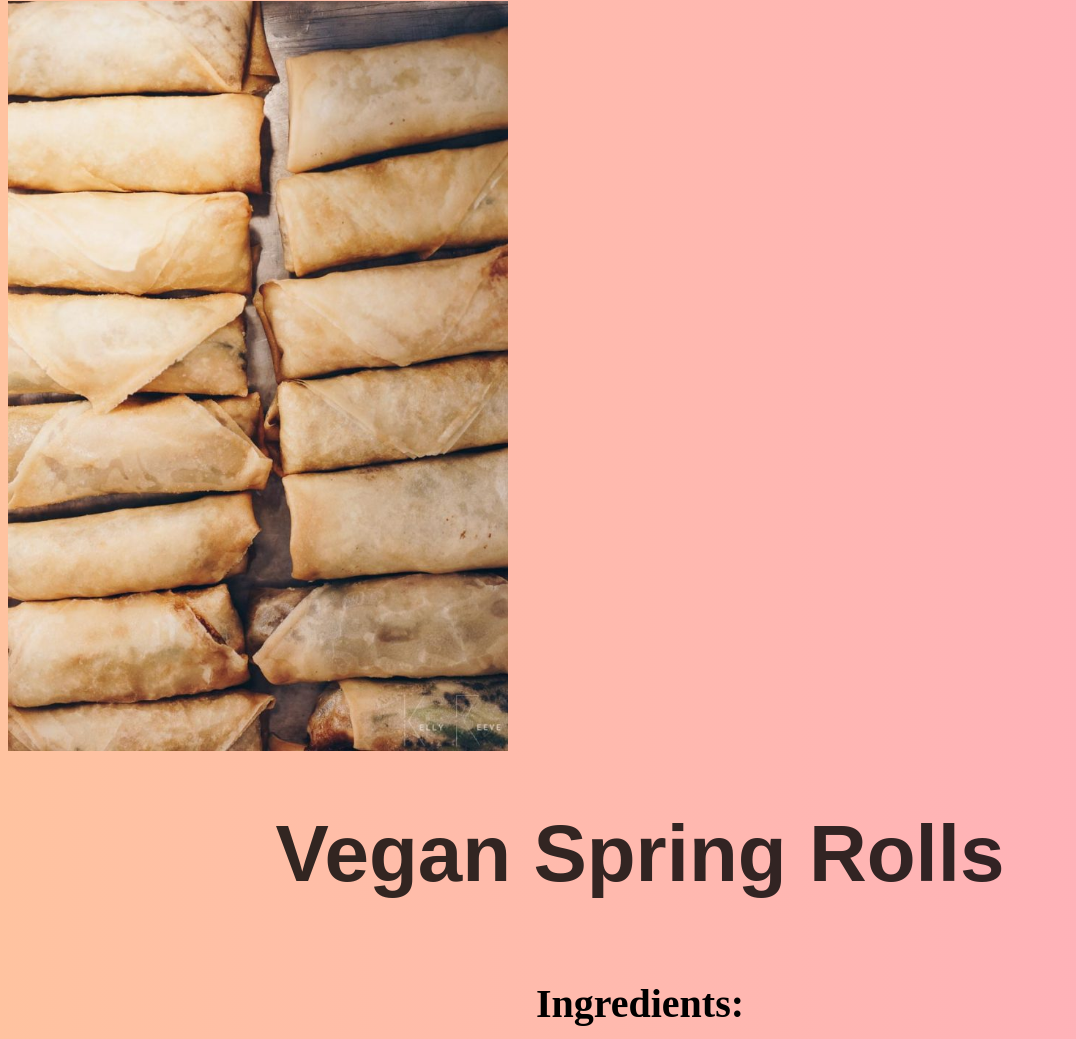
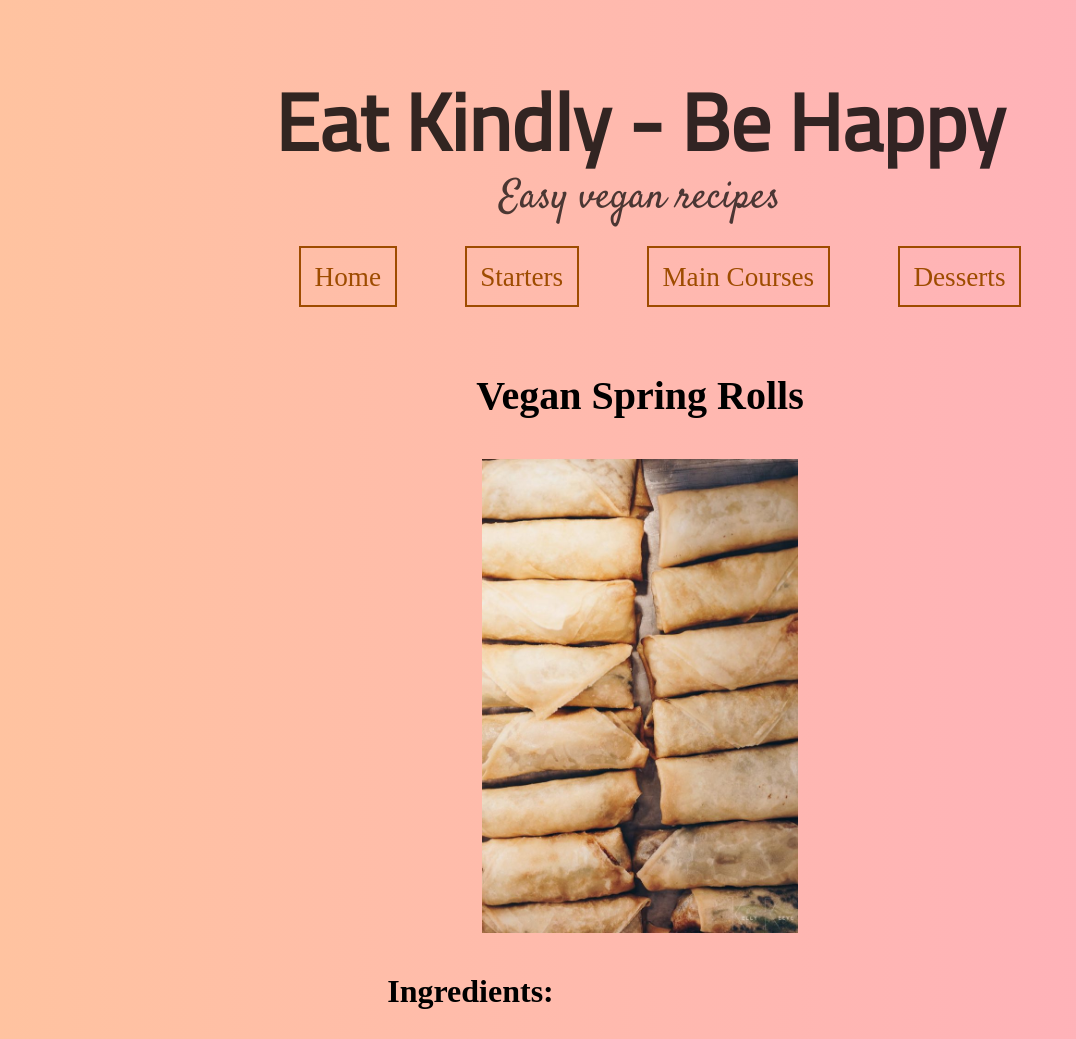
Before and after one commit to Adriennke/team-recipe, a plain HTML site: page recipes/starter.html in a window 1280 px wide. Shown: the part 7-1046 px from the top of the page, without its empty margins (0-1076 px from the left). Drawn offline with Linux system fonts and the light colour scheme; files that its build step writes are made by us from their sources.

Commit message:
add edited file

```diff
--- a/recipes/starter.html
+++ b/recipes/starter.html
@@ -5,15 +5,28 @@
     <meta charset="UTF-8">
     <meta name="viewport" content="width=device-width, initial-scale=1.0">
     <meta http-equiv="X-UA-Compatible" content="ie=edge">
-    <link rel="stylesheet" href="main.css">
+    <link href="https://fonts.googleapis.com/css?family=Cairo|Satisfy&display=swap" rel="stylesheet">
+    <link rel="stylesheet" href="../main.css">
     <title>Vegan Spring Rolls</title>
 </head>
 
 <body>
-    <img src="../images/springrolls683x1024.jpg" alt="vegan spring rolls" width="500px" height="auto">
-    <h1>Vegan Spring Rolls</h1>
-
-    <h2>Ingredients:</h2>
+    <header>
+        <h1>Eat Kindly - Be Happy</h1>
+        <h2 class="subheadline">Easy vegan recipes</h2>
+        <nav>
+            <ul id="nav-ul">
+                <li class="nav-li"><a href="../index.html">Home</a></li>
+                <li class="nav-li"><a href="starter.html">Starters</a></li>
+                <li class="nav-li"><a href="main-course.html">Main Courses</a></li>
+                <li class="nav-li"><a href="desert.html">Desserts</a></li>
+            </ul>
+        </nav>
+    </header>
+    <h2>Vegan Spring Rolls</h2>
+    <img id="desert-img" src="../images/springrolls683x1024.jpg" alt="vegan spring rolls" width="500px" height="auto">
+    <div class="center-text">
+        <h3>Ingredients:</h3>
         <ul>
             <li>50g vermicelli</li>
             <li>1 clove of garlic, crushed</li>
@@ -25,12 +38,13 @@
             <li>pinch white pepper</li>
             <li>20 small sheets of spring roll pastry</li>
         </ul>
-    <h2>Preparation:</h2>
+        <h3>Preparation:</h3>
         <ol>
             <li>Soak the vermicelli in boiling water for a few minutes, rinse</li>
             <li>Pound the garlic in a pestle and mortar until crushed.</li>
             <li>Gently heat the oil in a wok and add the garlic and fry until golden brown regulating the heat where
-            necessary so as not to burn the garlic. add the bean sprouts and continue to cook for approx 1 minute.</li>
+                necessary so as not to burn the garlic. add the bean sprouts and continue to cook for approx 1 minute.
+            </li>
             <li>Add the vermicelli, oyster sauce, sugar, salt, pepper and coriander at the end.</li>
             <li>mix until you get a dense dough</li>
             <li>Taste and add more seasonings if necessary.</li>
@@ -39,10 +53,12 @@
         <ol>
             <li>Make a paste using a mix of flour and water; this will be used as a glue to stick the spring rolls.</li>
             <li>Place a small amount of paste at one corner of the spring roll pastry.</li>
-        <li>Place a small amount of filling at the opposite end and roll into spring rolls folding tightly and securing
+            <li>Place a small amount of filling at the opposite end and roll into spring rolls folding tightly and
+                securing
                 at the paste end.</li>
             <li>Deep fry at 190°C until golden and crisp and drain onto kitchen paper.</li>
         </ol>
+    </div>
 </body>
 
 </html>
```
Lines whose indentation alone changed are shown as unchanged.
